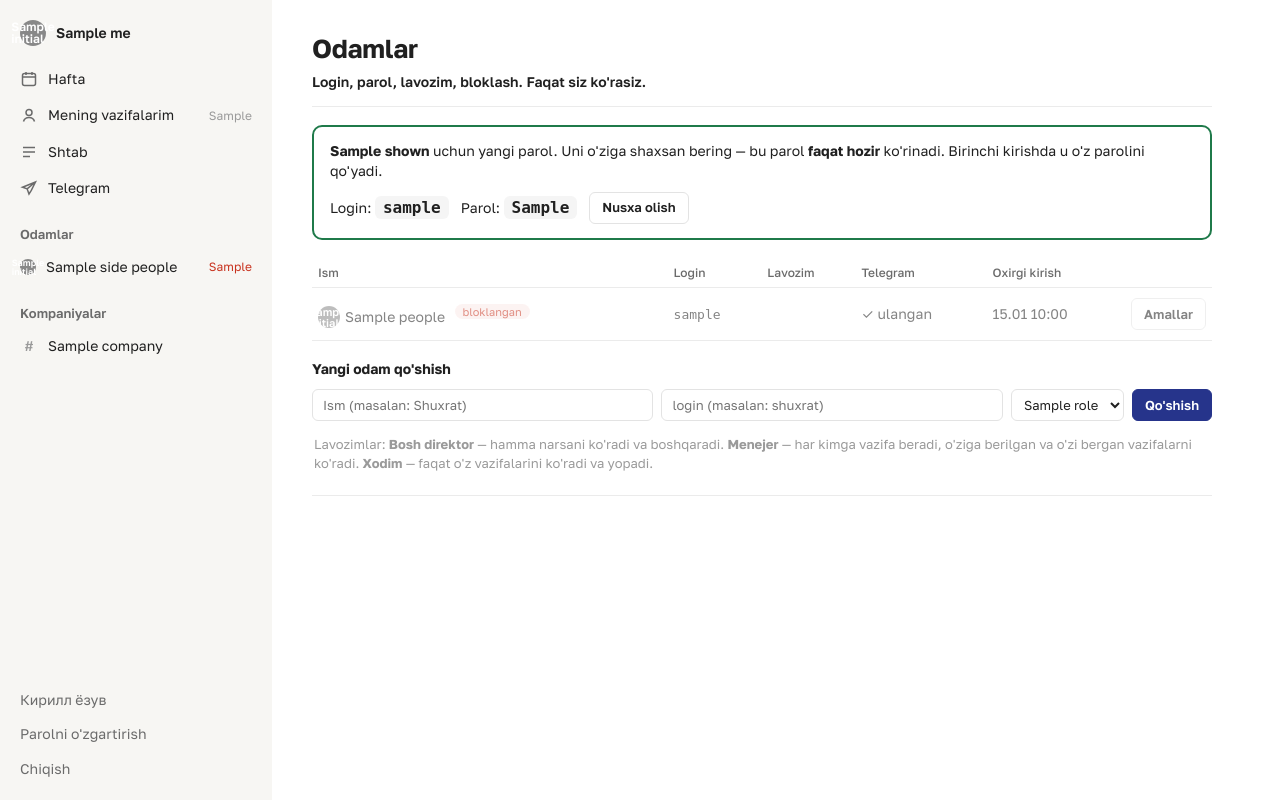
After one commit to Ahmadxon0025/tst-group, a Django app: template vazifalar/templates/accounts/people.html in a window 1280 px wide. The commit adds this page. Run offline with Django 5.2, Linux system fonts and the light colour scheme; the template is opened without the code that fills it: most values are stand-ins (such as "Sample title", 1, 10 or a date in 2020).

Commit message:
vazifalar: People page — the bosh manages logins and passwords in the app
- Add a person, change name/role, new one-time password (shown once, must be changed at next login)
- Block / unblock (signs out on every device; tasks kept), disconnect Telegram
- A password reset or block signs the person out everywhere (session epoch)
- Guards: bosh only; not yourself; at least one active bosh always remains; everything audited

Co-Authored-By: Claude Opus 5.5 <noreply@anthropic.com>
Claude-Session: https://claude.ai/code/session_011S3dXCCvNn32jZ6J5pfxfs

```diff
--- a/vazifalar/accounts/management/commands/reset_password.py
+++ b/vazifalar/accounts/management/commands/reset_password.py
@@ -20,6 +20,8 @@ class Command(BaseCommand):
             raise CommandError(f"no such person: {username}")
         pw = secrets.token_urlsafe(8)
         u.set_password(pw)
-        u.save(update_fields=["password_hash"])
+        u.must_change_password = True
+        u.session_epoch += 1
+        u.save(update_fields=["password_hash", "must_change_password", "session_epoch"])
         audit.write("server", "parol_tiklandi", "user_account", u.pk)
         self.stdout.write(f"{u.username}: {pw}")
--- a/vazifalar/accounts/models.py
+++ b/vazifalar/accounts/models.py
@@ -18,6 +18,9 @@ class UserAccount(LedgerModel):  # CORE: reusable
     is_active = models.BooleanField(default=True)
     telegram_user_id = models.BigIntegerField(null=True, blank=True, unique=True)   # linked by the bot step
     script = models.CharField(max_length=4, default="latn")    # "latn" or "cyrl" — the person's choice
+    session_epoch = models.PositiveIntegerField(default=0)     # moves on at a reset/block: every device signs out
+    must_change_password = models.BooleanField(default=False)  # a one-time password was given: choose your own
+    last_login_at = models.DateTimeField(null=True, blank=True)
     created_at = models.DateTimeField(auto_now_add=True)
 
     class Meta:
--- a/vazifalar/accounts/urls.py
+++ b/vazifalar/accounts/urls.py
@@ -6,4 +6,6 @@ urlpatterns = [
     path("kirish/", views.login_view, name="login"),
     path("chiqish/", views.logout_view, name="logout"),
     path("parol/", views.password_view, name="password"),
+    path("odamlar/", views.people_page, name="people"),
+    path("odamlar/<str:username>/<str:action>/", views.person_action, name="person_action"),
 ]
--- a/vazifalar/config/values.py
+++ b/vazifalar/config/values.py
@@ -8,6 +8,8 @@ PRODUCT_TITLE = "TST Vazifalar"
 # bosh:    creates, sees and manages every task.
 # menejer: creates tasks for anyone; sees tasks given to him and tasks he gave; manages the tasks he gave.
 # xodim:   sees and closes only his own tasks (for later, when floor staff join).
+ROLE_LABELS = {"bosh": "Bosh direktor", "menejer": "Menejer", "xodim": "Xodim"}
+
 ROLES = {
     "bosh": {"can_create": True, "sees_all": True},
     "menejer": {"can_create": True, "sees_all": False},
--- a/vazifalar/static/app.css
+++ b/vazifalar/static/app.css
@@ -283,3 +283,25 @@ details.manage .row+.row{margin-top:8px}
 .col.inbox .ch{color:var(--muted)}
 .col.inbox{background:color-mix(in srgb,var(--hover) 60%,transparent);border-radius:10px;padding:8px 8px 4px;margin:-8px 0 0 -8px}
 .inbox-hint{font-size:12px}
+/* ---- People page ---- */
+.ppl{width:100%;border-collapse:collapse;margin-top:18px}
+.ppl th{text-align:left;font-size:12px;color:var(--muted);font-weight:500;padding:6px;border-bottom:1px solid var(--line)}
+.ppl td{padding:10px 6px;border-bottom:1px solid var(--line);font-size:14px;vertical-align:middle}
+.ppl tr.off td{opacity:.55}
+.ppl code{font-size:13px}
+.ppl td.acts{text-align:right;width:1%;white-space:nowrap}
+.pmenu{position:relative;display:inline-block}
+.pmenu summary{list-style:none}
+.pmenu summary::-webkit-details-marker{display:none}
+.pmenu-body{position:absolute;right:0;top:38px;z-index:5;background:var(--card);border:1px solid var(--card-line);border-radius:10px;padding:10px;display:flex;flex-direction:column;gap:8px;min-width:280px;box-shadow:0 10px 30px rgba(0,0,0,.2)}
+.pmenu-body form{margin:0;display:flex;gap:6px}
+.pedit input,.pedit select{height:32px;border:1px solid var(--card-line);border-radius:6px;padding:0 8px;background:var(--card);font-size:13px;min-width:0}
+.pedit input{flex:1}
+.badge-off,.badge-new{font-size:11px;border-radius:999px;padding:1px 8px;margin-left:6px}
+.badge-off{background:#FBEAE8;color:var(--red)}
+.badge-new{background:var(--accent-soft);color:var(--accent)}
+.pwbox{margin-top:18px;padding:14px 16px;border:2px solid var(--green);border-radius:10px;display:flex;flex-direction:column;gap:10px;font-size:14px}
+.pwrow{display:flex;flex-wrap:wrap;gap:12px;align-items:center}
+.pwrow code{font-size:16px;font-weight:600;padding:2px 8px;background:var(--hover);border-radius:6px}
+.pwnote{padding:10px 12px;border-radius:8px;background:var(--accent-soft);color:var(--accent);font-size:14px}
+@media (max-width:760px){.ppl th:nth-child(5),.ppl td:nth-child(5),.ppl th:nth-child(2),.ppl td:nth-child(2){display:none}.pmenu-body{min-width:240px}}
--- a/vazifalar/templates/accounts/password.html
+++ b/vazifalar/templates/accounts/password.html
@@ -3,6 +3,7 @@
 {% block body %}
 <div class="page">
   <div class="head"><div><h1>Parolni o'zgartirish</h1></div></div>
+  {% if me.must_change_password %}<p class="pwnote">Sizga vaqtinchalik parol berilgan. Davom etish uchun o'z parolingizni qo'ying.</p>{% endif %}
   <form class="sect" method="post" style="max-width:360px">{% csrf_token %}
     <label class="lbl" for="o">Hozirgi parol</label><input class="pw" id="o" type="password" name="old" autocomplete="current-password" required>
     <label class="lbl" for="n">Yangi parol (kamida 8 belgi)</label><input class="pw" id="n" type="password" name="new" autocomplete="new-password" minlength="8" required>
--- /dev/null
+++ b/vazifalar/templates/accounts/people.html
@@ -0,0 +1,59 @@
+{% extends "base.html" %}
+{% block title %}Odamlar{% endblock %}
+{% block body %}
+<div class="page wide">
+  <div class="head"><div><h1>Odamlar</h1><div class="sub">Login, parol, lavozim, bloklash. Faqat siz ko'rasiz.</div></div></div>
+
+  {% if shown_pw %}
+  <section class="pwbox" role="alert">
+    <div><b>{{ shown.name }}</b>{% if shown_new %} qo'shildi.{% else %} uchun yangi parol.{% endif %}
+      Uni o'ziga shaxsan bering — bu parol <b>faqat hozir</b> ko'rinadi. Birinchi kirishda u o'z parolini qo'yadi.</div>
+    <div class="pwrow"><span>Login: <code class="keep">{{ shown.username }}</code></span>
+      <span>Parol: <code class="keep" id="pw">{{ shown_pw }}</code></span>
+      <button class="btn" type="button" onclick="navigator.clipboard&&navigator.clipboard.writeText('Login: {{ shown.username }}\nParol: {{ shown_pw }}\n{{ request.scheme }}://{{ request.get_host }}');this.textContent='Nusxa olindi ✓'">Nusxa olish</button></div>
+  </section>
+  {% endif %}
+
+  <table class="ppl">
+    <thead><tr><th>Ism</th><th>Login</th><th>Lavozim</th><th>Telegram</th><th>Oxirgi kirish</th><th></th></tr></thead>
+    <tbody>
+    {% for p in people_all %}
+      <tr class="{% if not p.is_active %}off{% endif %}">
+        <td><span class="who"><span class="av" style="--p:{{ p.color }}">{{ p.initial }}</span>{{ p.name }}</span>{% if not p.is_active %} <span class="badge-off">bloklangan</span>{% endif %}{% if p.must_change_password and p.is_active %} <span class="badge-new">parol hali o'zgarmagan</span>{% endif %}</td>
+        <td><code class="keep">{{ p.username }}</code></td>
+        <td>{% for k, label in roles %}{% if k == p.role %}{{ label }}{% endif %}{% endfor %}</td>
+        <td>{% if p.telegram_user_id %}✓ ulangan{% else %}<span class="none">yo'q</span>{% endif %}</td>
+        <td>{% if p.last_login_at %}{{ p.last_login_at|date:"d.m H:i" }}{% else %}<span class="none">hali yo'q</span>{% endif %}</td>
+        <td class="acts">
+          <details class="pmenu"><summary class="btn">Amallar</summary>
+            <div class="pmenu-body">
+              <form method="post" action="/odamlar/{{ p.username }}/parol/" onsubmit="return confirm('{{ p.name }} uchun yangi parol yaratilsinmi? Eski parol ishlamay qoladi.')">{% csrf_token %}<button class="btn" type="submit">Yangi parol</button></form>
+              <form class="pedit" method="post" action="/odamlar/{{ p.username }}/tahrir/">{% csrf_token %}
+                <input type="text" name="name" value="{{ p.name }}" required aria-label="Ism">
+                <select name="role" aria-label="Lavozim">{% for k, label in roles %}<option value="{{ k }}"{% if k == p.role %} selected{% endif %}>{{ label }}</option>{% endfor %}</select>
+                <button class="btn" type="submit">Saqlash</button></form>
+              {% if p.telegram_user_id %}<form method="post" action="/odamlar/{{ p.username }}/telegram/" onsubmit="return confirm('Telegram uzilsinmi? U qayta ulashi kerak bo\'ladi.')">{% csrf_token %}<button class="btn" type="submit">Telegramni uzish</button></form>{% endif %}
+              {% if p.pk != me.pk %}
+                {% if p.is_active %}<form method="post" action="/odamlar/{{ p.username }}/blok/" onsubmit="return confirm('{{ p.name }} bloklansinmi? U darhol tizimdan chiqariladi. Vazifalari saqlanadi.')">{% csrf_token %}<button class="btn danger" type="submit">Bloklash</button></form>
+                {% else %}<form method="post" action="/odamlar/{{ p.username }}/faol/">{% csrf_token %}<button class="btn" type="submit">Qayta faollashtirish</button></form>{% endif %}
+              {% endif %}
+            </div>
+          </details>
+        </td>
+      </tr>
+    {% endfor %}
+    </tbody>
+  </table>
+
+  <section class="sect">
+    <h2>Yangi odam qo'shish</h2>
+    <form class="row" method="post" action="/odamlar/">{% csrf_token %}
+      <input type="text" name="name" placeholder="Ism (masalan: Shuxrat)" required aria-label="Ism">
+      <input type="text" name="username" placeholder="login (masalan: shuxrat)" required pattern="[a-z][a-z0-9_]{2,29}" autocapitalize="none" aria-label="Login" class="keep">
+      <select name="role" aria-label="Lavozim" style="height:32px;border:1px solid var(--card-line);border-radius:6px;background:var(--card)">{% for k, label in roles %}<option value="{{ k }}"{% if k == 'menejer' %} selected{% endif %}>{{ label }}</option>{% endfor %}</select>
+      <button class="btn pri" type="submit">Qo'shish</button>
+    </form>
+    <p class="none">Lavozimlar: <b>Bosh direktor</b> — hamma narsani ko'radi va boshqaradi. <b>Menejer</b> — har kimga vazifa beradi, o'ziga berilgan va o'zi bergan vazifalarni ko'radi. <b>Xodim</b> — faqat o'z vazifalarini ko'radi va yopadi.</p>
+  </section>
+</div>
+{% endblock %}
--- a/vazifalar/templates/base.html
+++ b/vazifalar/templates/base.html
@@ -37,6 +37,7 @@
     {% endfor %}
     <div class="bottom">
       <form method="post" action="/yozuv/">{% csrf_token %}<input type="hidden" name="next" value="{{ request.get_full_path }}"><button type="submit" class="keep">{% if me.is_cyrl %}Lotincha yozuv{% else %}Кирилл ёзув{% endif %}</button></form>
+      {% if me.sees_all %}<a class="nav-i{% if request.path == '/odamlar/' %} on{% endif %}" href="/odamlar/" style="color:var(--muted)">Odamlar va parollar</a>{% endif %}
       <a class="nav-i" href="/parol/" style="color:var(--muted)">Parolni o'zgartirish</a>
       <form method="post" action="/chiqish/">{% csrf_token %}<button type="submit">Chiqish</button></form>
     </div>
--- a/vazifalar/vazifalar/management/commands/seed_people.py
+++ b/vazifalar/vazifalar/management/commands/seed_people.py
@@ -22,7 +22,7 @@ class Command(BaseCommand):
                 self.stdout.write(f"  bor: {p['username']}")
                 continue
             pw = secrets.token_urlsafe(8)
-            u = UserAccount(username=p["username"], name=p["name"], role=p["role"])
+            u = UserAccount(username=p["username"], name=p["name"], role=p["role"], must_change_password=True)
             u.set_password(pw)
             u.save()
             audit.write("system", "odam_qoshildi", "user_account", u.pk, new={"username": u.username, "role": u.role})
```
Also changed, not shown: vazifalar/accounts/middleware.py (+9 -3 lines), vazifalar/accounts/people.py (added, +107 -0 lines), vazifalar/accounts/views.py (+72 -2 lines), vazifalar/tests/test_people.py (added, +87 -0 lines), vazifalar/accounts/migrations/0002_useraccount_last_login_at_and_more.py (added).
